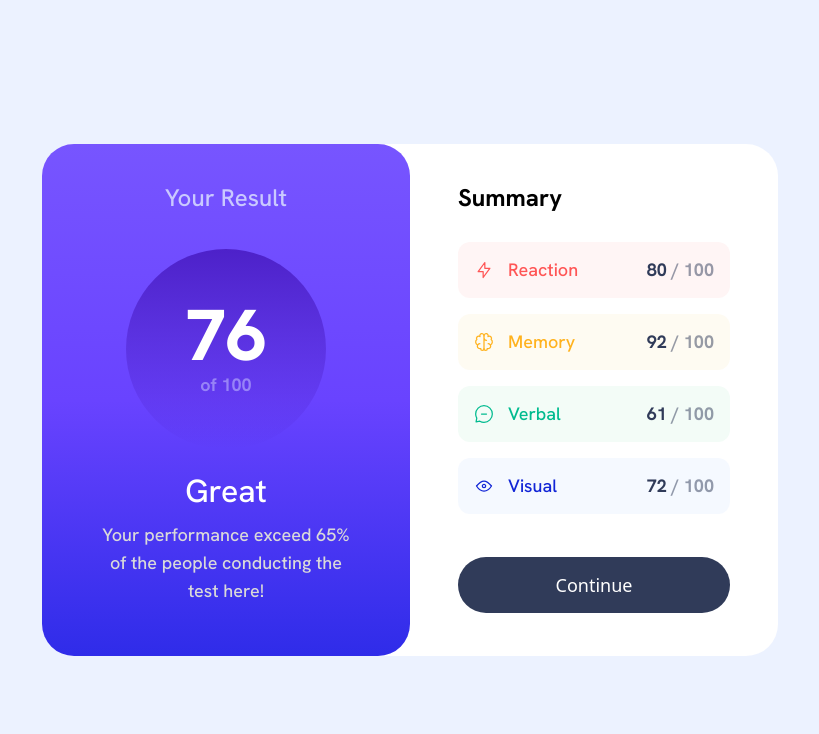
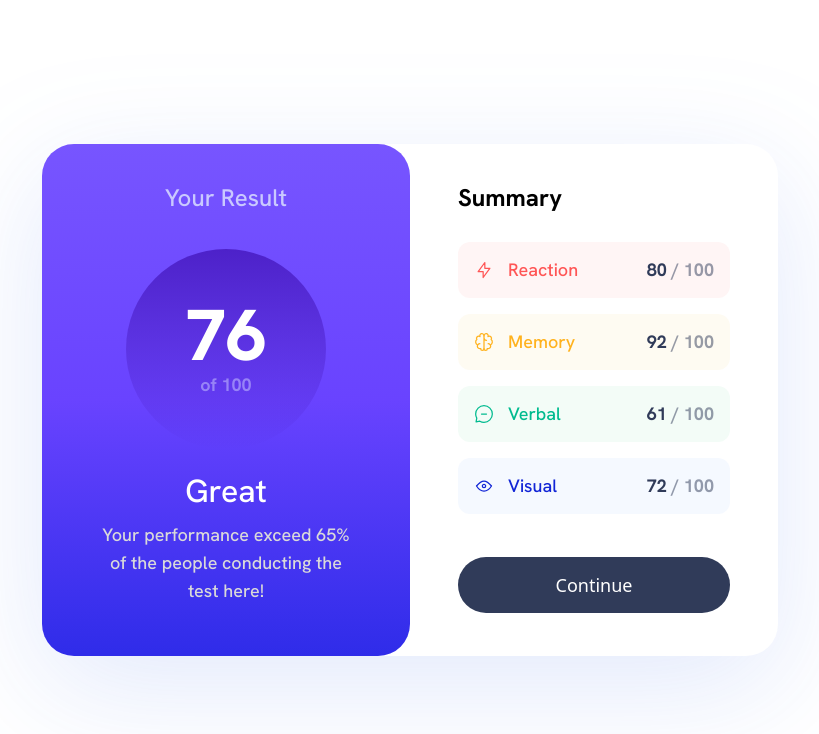
Before and after one commit to jcccc4/results-summary-component, a Next.js app: page / in a window 1280 px wide. Shown: the top 734 px of the page, without its empty margins (230-1049 px from the left). Built offline with nearby package versions, Linux system fonts and the light colour scheme.

Commit message:
fix shadow

```diff
--- a/src/pages/index.tsx
+++ b/src/pages/index.tsx
@@ -69,8 +69,8 @@ export default function Home() {
     }
   }
   return (
-    <main className="lg:flex justify-center items-center h-screen w-screen bg-very-light-blue">
-      <div className="lg:h-128 lg:flex lg:w-184 bg-white lg:rounded-custom-box-lg">
+    <main className="lg:flex justify-center items-center h-screen w-screen ">
+      <div className="lg:h-128 lg:flex lg:w-184 bg-white lg:rounded-custom-box-lg drop-shadow-3xl">
         <div className="bg-gradient-to-b from-violet-a from-0% via-violet-b via-0.01% to-violet-c to-100% h-356  rounded-custom-box flex flex-col items-center lg:h-128 lg:w-3/6  lg:rounded-custom-box-lg">
           <div className="font-HankenGrotesk-Medium text-lg text-light-blue mt-3.5 lg:text-2xl lg:mt-9.5 lg:mb-8.75">
             Your Result
--- a/tailwind.config.js
+++ b/tailwind.config.js
@@ -74,7 +74,9 @@ module.exports = {
         9.5:"38px",
         8.75:"35px",
         6.5:"26px"
-      }
+      },
+      dropShadow: {
+        '3xl': '0 30px 60px rgba(61, 108, 236, 0.15)',}
       //...
     },
   },
```
